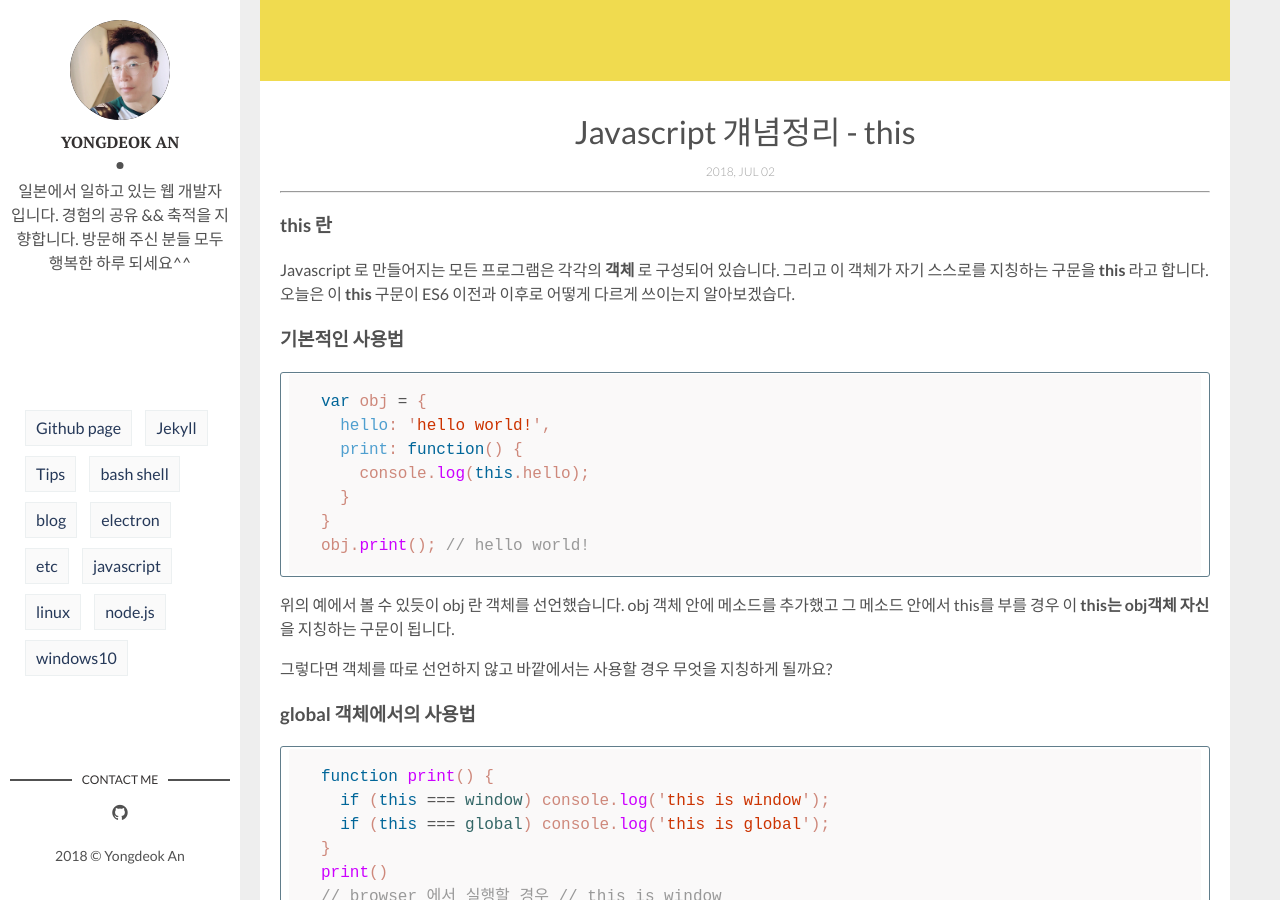
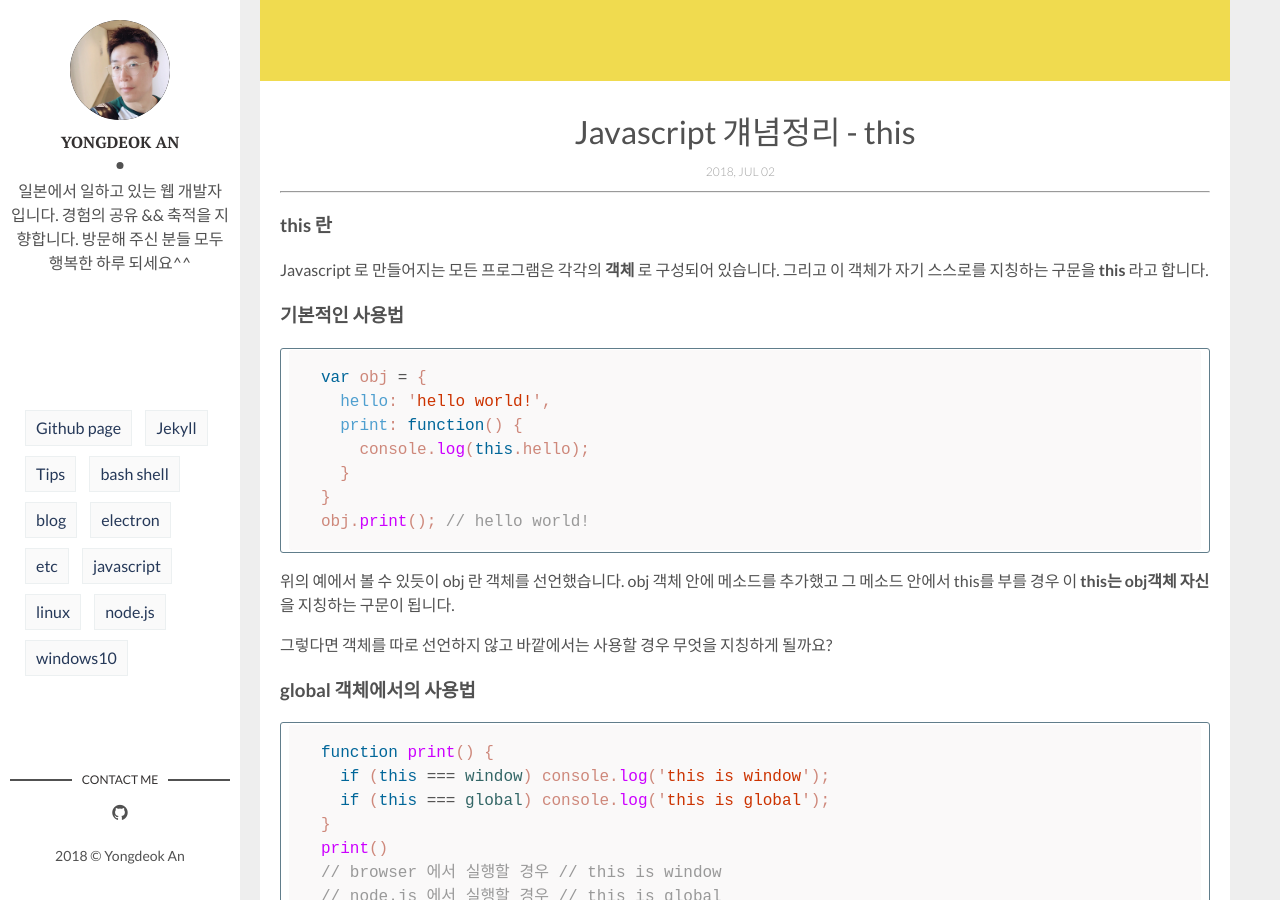
Before and after one commit to krauser085/krauser085.github.io, a Jekyll site: the page built from _posts/2018-07-02-javascript_this.md, in a window 1280 px wide and 900 px high, scrolled down 359 px. Built offline with Jekyll 4.4.1, drawn with Linux system fonts in a browser that asks for light colours; comment, search, counter and statistics services are not loaded.

Commit message:
modify the last commited post

````diff
--- a/_posts/2018-07-02-javascript_this.md
+++ b/_posts/2018-07-02-javascript_this.md
@@ -8,7 +8,7 @@ tags: [javascript]
 ---
 ------------------------------------------------
 ### this 란
-Javascript 로 만들어지는 모든 프로그램은 각각의 **객체** 로 구성되어 있습니다. 그리고 이 객체가 자기 스스로를 지칭하는 구문을 **this** 라고 합니다. 오늘은 이 **this** 구문이 ES6 이전과 이후로 어떻게 다르게 쓰이는지 알아보겠습다.
+Javascript 로 만들어지는 모든 프로그램은 각각의 **객체** 로 구성되어 있습니다. 그리고 이 객체가 자기 스스로를 지칭하는 구문을 **this** 라고 합니다.
 
 ### 기본적인 사용법
 ```javascript
````
